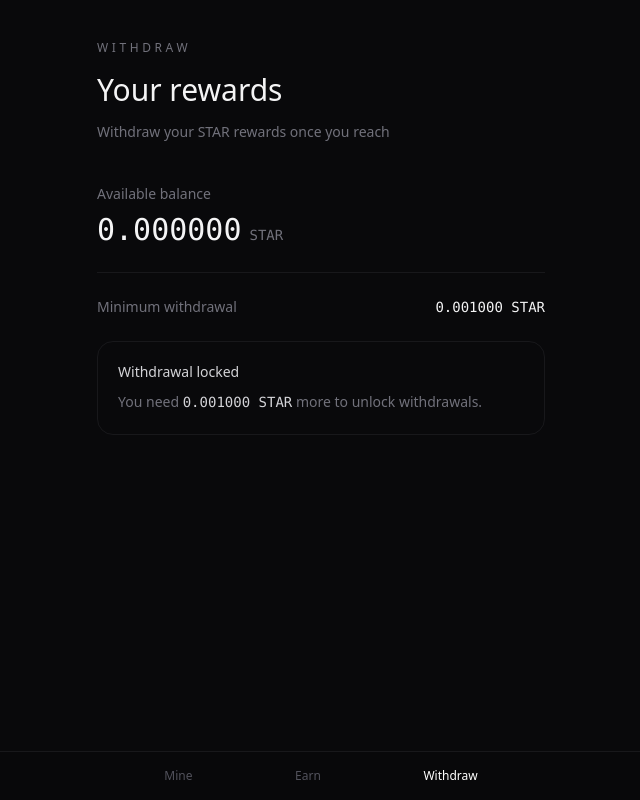
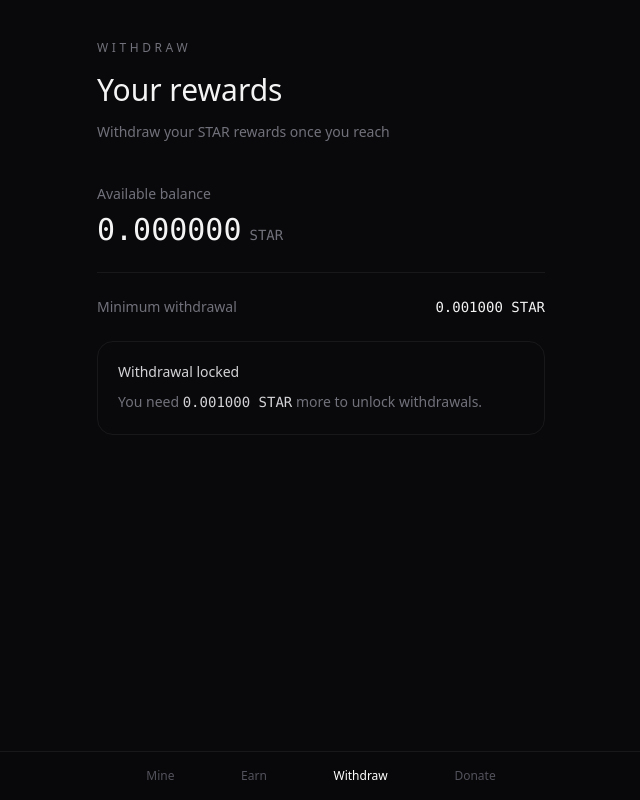
Before and after one commit to arashKazerouni/star-miner, a Next.js app: page /withdraw in a window 1280 px wide. Shown: the whole page, without its empty margins (319-959 px from the left). Built offline with nearby package versions, Linux system fonts and the light colour scheme; no server answers.

Commit message:
feat: add donation link to bottom navigation

```diff
--- a/components/navigation/BottomNav.tsx
+++ b/components/navigation/BottomNav.tsx
@@ -7,6 +7,7 @@ const links = [
   { href: "/", label: "Mine" },
   { href: "/earn", label: "Earn" },
   { href: "/withdraw", label: "Withdraw" },
+  { href: "/donate", label: "Donate" },
 ];
 
 export default function BottomNav() {
```
